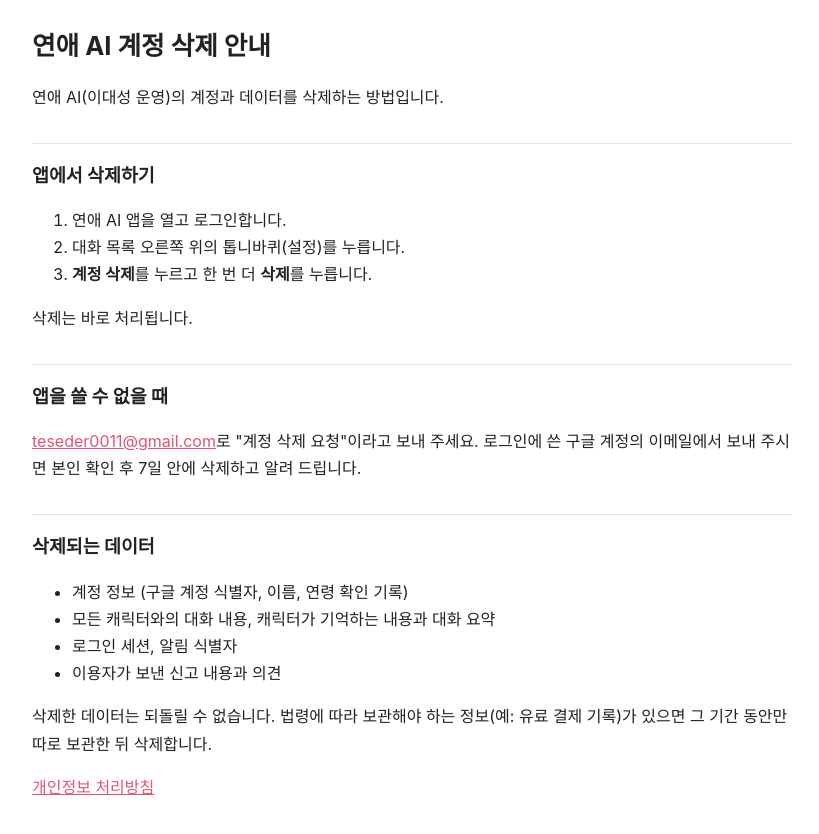
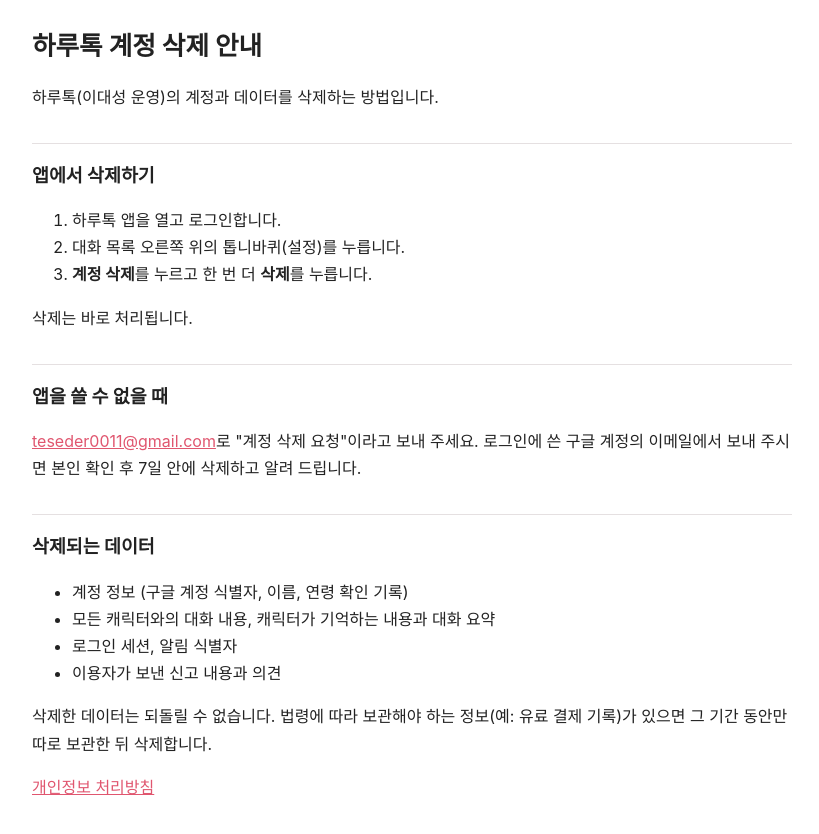
Before and after one commit to teseder0011-web/dating-ai-policy, a plain HTML site: page account-deletion.html in a window 1280 px wide. Shown: the whole page, without its empty margins (228-1047 px from the left). Drawn offline with Linux system fonts and the light colour scheme.

Commit message:
앱 이름을 하루톡으로

```diff
--- a/account-deletion.html
+++ b/account-deletion.html
@@ -3,7 +3,7 @@
 <head>
 <meta charset="utf-8">
 <meta name="viewport" content="width=device-width, initial-scale=1">
-<title>계정 삭제 안내 - 연애 AI</title>
+<title>계정 삭제 안내 - 하루톡</title>
 <style>
   :root { color-scheme: light dark; --fg: #222; --muted: #666; --bg: #fff; --line: #e5e0e1; --accent: #e0566f; }
   @media (prefers-color-scheme: dark) { :root { --fg: #eee; --muted: #aaa; --bg: #1f1a1b; --line: #3a3233; --accent: #ffb2bc; } }
@@ -16,12 +16,12 @@
 </head>
 <body>
 <main>
-<h1>연애 AI 계정 삭제 안내</h1>
-<p>연애 AI(이대성 운영)의 계정과 데이터를 삭제하는 방법입니다.</p>
+<h1>하루톡 계정 삭제 안내</h1>
+<p>하루톡(이대성 운영)의 계정과 데이터를 삭제하는 방법입니다.</p>
 
 <h2>앱에서 삭제하기</h2>
 <ol>
-  <li>연애 AI 앱을 열고 로그인합니다.</li>
+  <li>하루톡 앱을 열고 로그인합니다.</li>
   <li>대화 목록 오른쪽 위의 톱니바퀴(설정)를 누릅니다.</li>
   <li><b>계정 삭제</b>를 누르고 한 번 더 <b>삭제</b>를 누릅니다.</li>
 </ol>
```
Also changed, not shown: privacy.html (+2 -2 lines).
